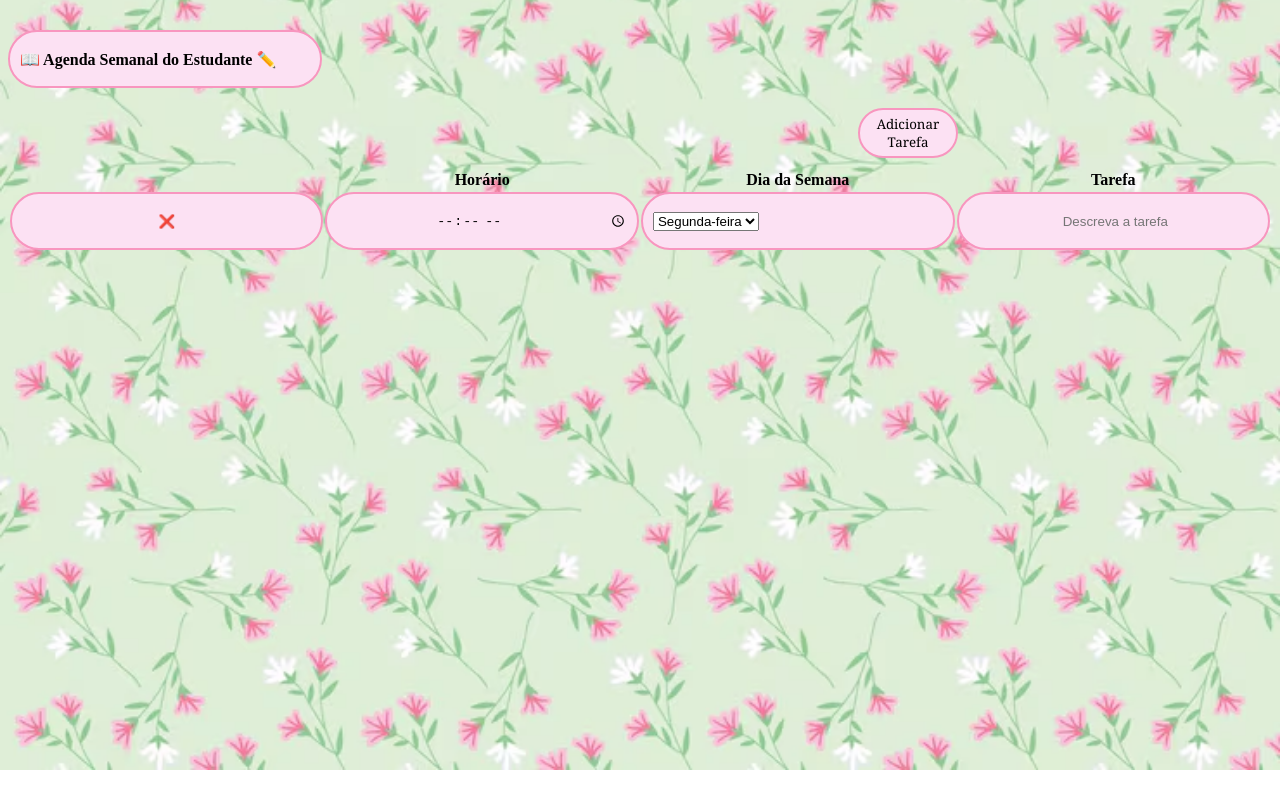
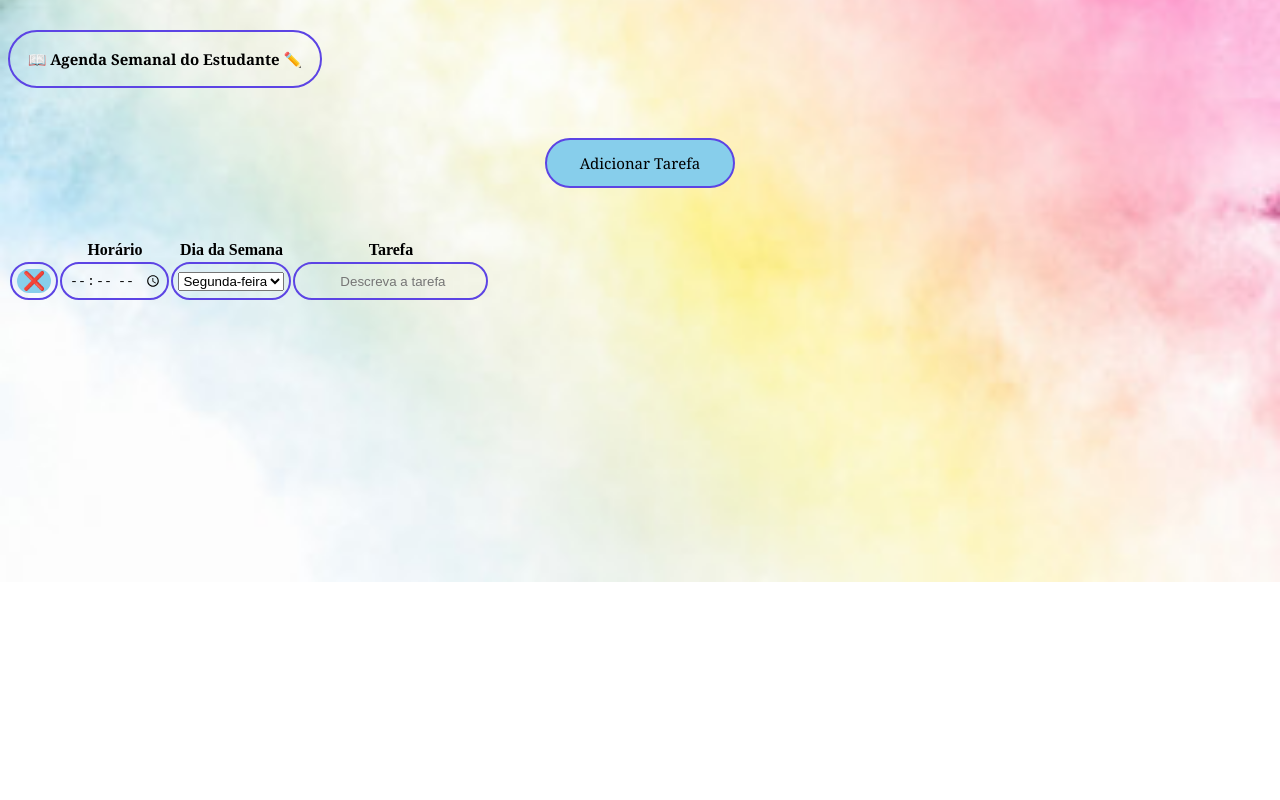
Before and after one commit to fernandafranca-hub/TDS_DA, a plain HTML site: page projeto/index.html in a window 1280 px wide. Drawn offline with Linux system fonts and the light colour scheme.

Commit message:
Projeto 2611

```diff
--- a/projeto/styles.css
+++ b/projeto/styles.css
@@ -1,66 +1,60 @@
 body {
-    background-image: url(./desenho-e-padrao-floral-textil_1085731-463.avif);
+    background-image: url(./240_F_281962863_P2Dc2wTzrn32vm3Wg21hoEAywghxVuDk.jpg);
     background-size: cover;
     background-repeat: no-repeat;
     background-position: center;
     height: 100%;
-}
 
-.p {
-    font-size: 25px;
+
+.inicio {
+    border: 2px solid #5c44e4;
+    border-radius: 98px;
+    background-color: #87CEEB
+    height: 50px;
+    width: 290px;
+    padding: 2px 10px;
+    margin-top: 30px;
+    margin-bottom: 10px;
+    font-size: 15px;
     font-family: Georgia, 'Times New Roman', Times, serif;
-    color: blueviolet;
+    font-weight: bolder;
+    color: black;
     text-align: center;
 }
 
-
-.inicio {
-    border: 2px solid #f896bf;
-    border-radius: 98px;
-    background-color: rgb(252, 225, 243);
-    color: black;
-    font-weight: bolder;
+.th {
+    border: 2px solid #5c44e4;
+    border-radius: 90px;
+    background-color: #87CEEB
     height: 50px;
-    width: 290px;
-    padding: 2px 10px 2px 10px;
-    margin-top: 30px;
-    margin-bottom: 10px;
-}
-
-.th {
-    border: 2px solid #f896bf;
-    border-radius: 90px;
-    background-color: rgb(252, 225, 243);
-    color: black;
-    height: 50px;
-    width: 290px;
     padding: 2px 10px 2px 10px;
 }
 
 td {
-    border: 2px solid #f896bf;
+    border: 2px solid #5c44e4;
     border-radius: 90px;
-    background-color: rgb(252, 225, 243);
-    color: black;
+    background-color: #87CEEB
     height: 50px;
-    width: 290px;
-    padding: 2px 10px 2px 10px;
+    padding: 5px;
+    text-align: center;
 }
 
 #addLinha {
-    border: 2px solid #f896bf;
-    border-radius: 90px;
-    background-color: rgb(252, 225, 243);
+border: 2px solid #5c44e4;
+    border-radius: 98px;
+    height: 50px;
+    width: 190px;
+    font-size: 15px;
+    font-family: Georgia, 'Times New Roman', Times, serif;
     color: black;
-    height: 50px;
-    width: 100px;
-    padding: 2px 10px 2px 10px;
-    font-family: Georgia, 'Times New Roman', Times, serif;
-    margin: 10px 10px 10px 850px;
+    background-color: #87CEEB;
+    cursor: pointer;
+    margin: 50px auto;
+    display: block;
 }
 
 #tabelaAgenda button{
-    background-color: transparent;
+    background-color: #87CEEB;
     width: 100%;
     height: 100%;
     border-radius: 20px;
@@ -68,26 +62,17 @@ td {
     cursor: pointer;
 }
 
-#tabelaAgenda input{
+#tabelaAgenda input {
     text-align: center;
     width: 100%;
     height: 100%;
     border-radius: 20px;
     border: none;
     background-color: transparent;
-
 }
-
 
 .btnExcluir {
     width: 25px;
     height: 40px;
+    font-size: 18px;
 }
-
-
-.tarefa {
-
-}
-.time {
-
-}
```
Also changed, not shown: projeto/240_F_281962863_P2Dc2wTzrn32vm3Wg21hoEAywghxVuDk.jpg (added).
